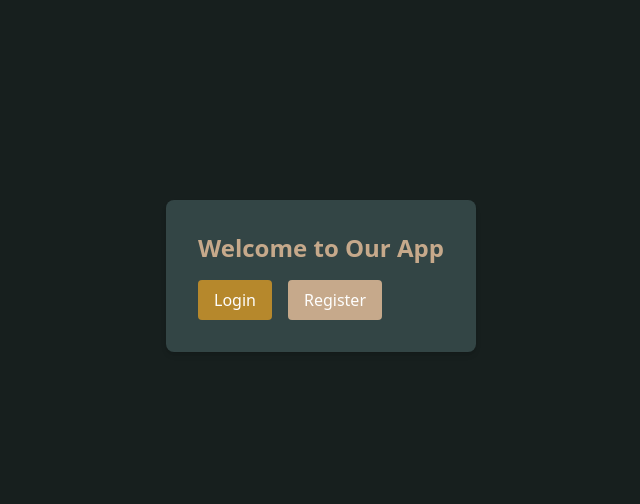
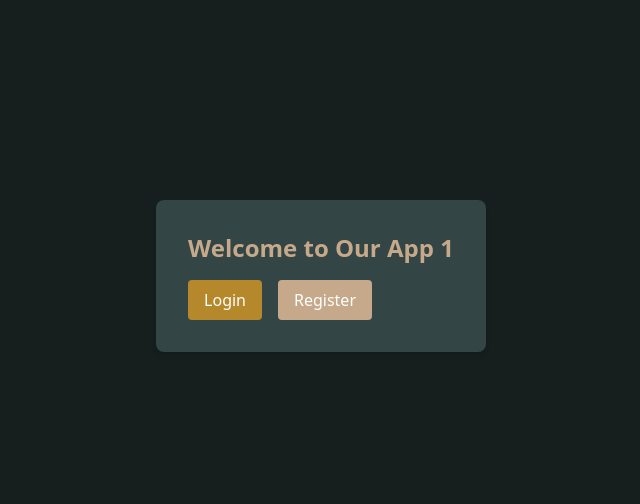
Before and after one commit to SSE-movies/general-app, a Flask app: page / in a window 1280 px wide. Shown: the part 148-652 px from the top of the page, without its empty margins (319-959 px from the left). Run offline with Flask 3, Linux system fonts and the light colour scheme.

Commit message:
Automatic Azure Deployment Test 1

```diff
--- a/src/templates/index.html
+++ b/src/templates/index.html
@@ -5,7 +5,7 @@
 {% block content %}
 <div class="min-h-screen flex items-center justify-center">
     <div class="bg-sage p-8 rounded-lg shadow-md">
-        <h1 class="text-2xl font-bold mb-4 text-taupe">Welcome to Our App</h1>
+        <h1 class="text-2xl font-bold mb-4 text-taupe">Welcome to Our App 1</h1>
         <div class="flex space-x-4">
             <a href="/login" class="bg-golden text-cream px-4 py-2 rounded hover:opacity-90 transition-opacity">Login</a>
             <a href="/register" class="bg-taupe text-cream px-4 py-2 rounded hover:opacity-90 transition-opacity">Register</a>
```
Also changed, not shown: .github/workflows/build.yml.
